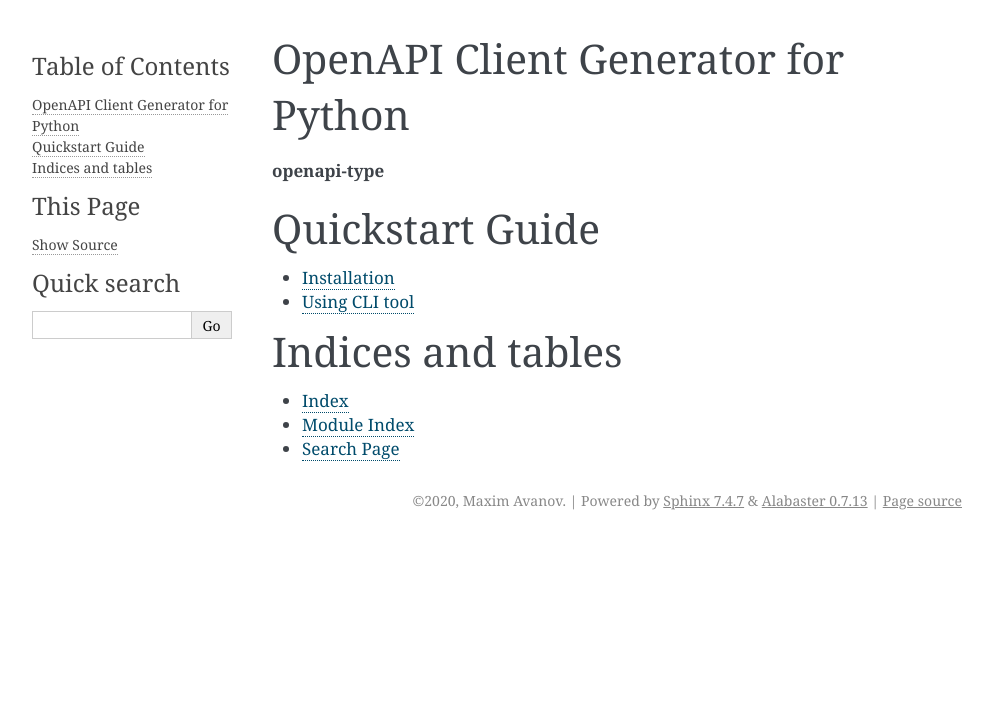
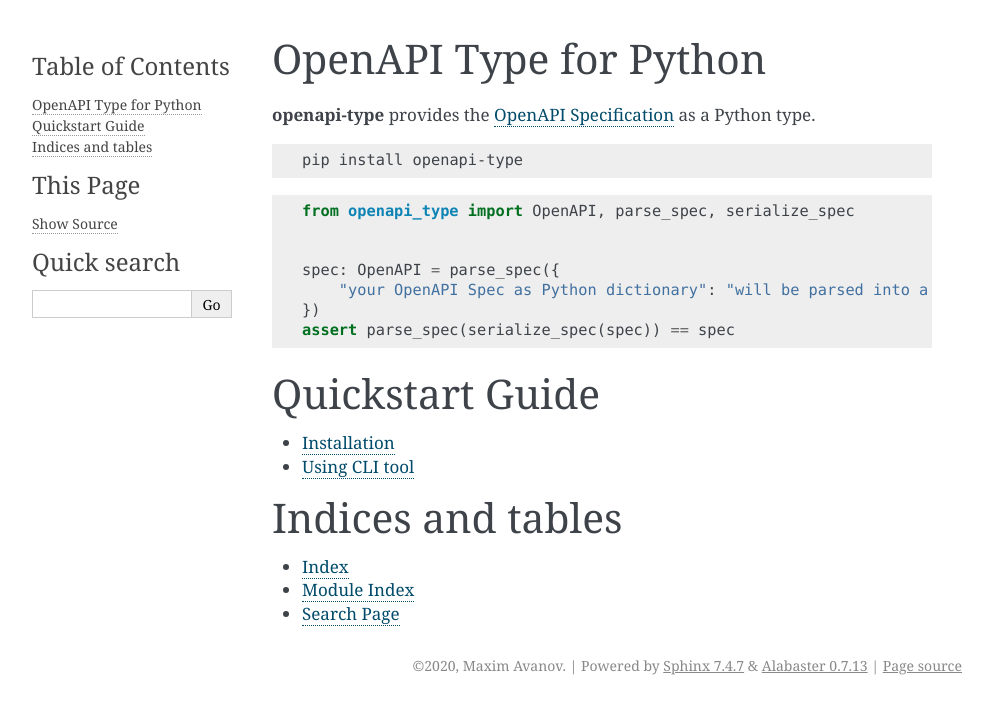
Before and after one commit to avanov/openapi-type, a Sphinx documentation site: the page built from docs/index.rst, in a window 1280 px wide. Shown: the top 714 px of the page, without its empty margins (148-1141 px from the left). Built offline with Sphinx 7.4.7, drawn with Linux system fonts in a browser that asks for light colours.

```diff
--- a/docs/index.rst
+++ b/docs/index.rst
@@ -3,10 +3,26 @@
    You can adapt this file completely to your liking, but it should at least
    contain the root `toctree` directive.
 
-OpenAPI Client Generator for Python
-===================================
+OpenAPI Type for Python
+=======================
 
-**openapi-type**
+**openapi-type** provides the `OpenAPI Specification <https://github.com/OAI/OpenAPI-Specification>`_ as a Python type.
+
+.. code-block:: bash
+
+    pip install openapi-type
+
+
+.. code-block:: python
+
+    from openapi_type import OpenAPI, parse_spec, serialize_spec
+
+
+    spec: OpenAPI = parse_spec({
+        "your OpenAPI Spec as Python dictionary": "will be parsed into a proper Python type"
+    })
+    assert parse_spec(serialize_spec(spec)) == spec
+
 
 Quickstart Guide
 ================
```
Also changed, not shown: README.rst (+18 -2 lines).
